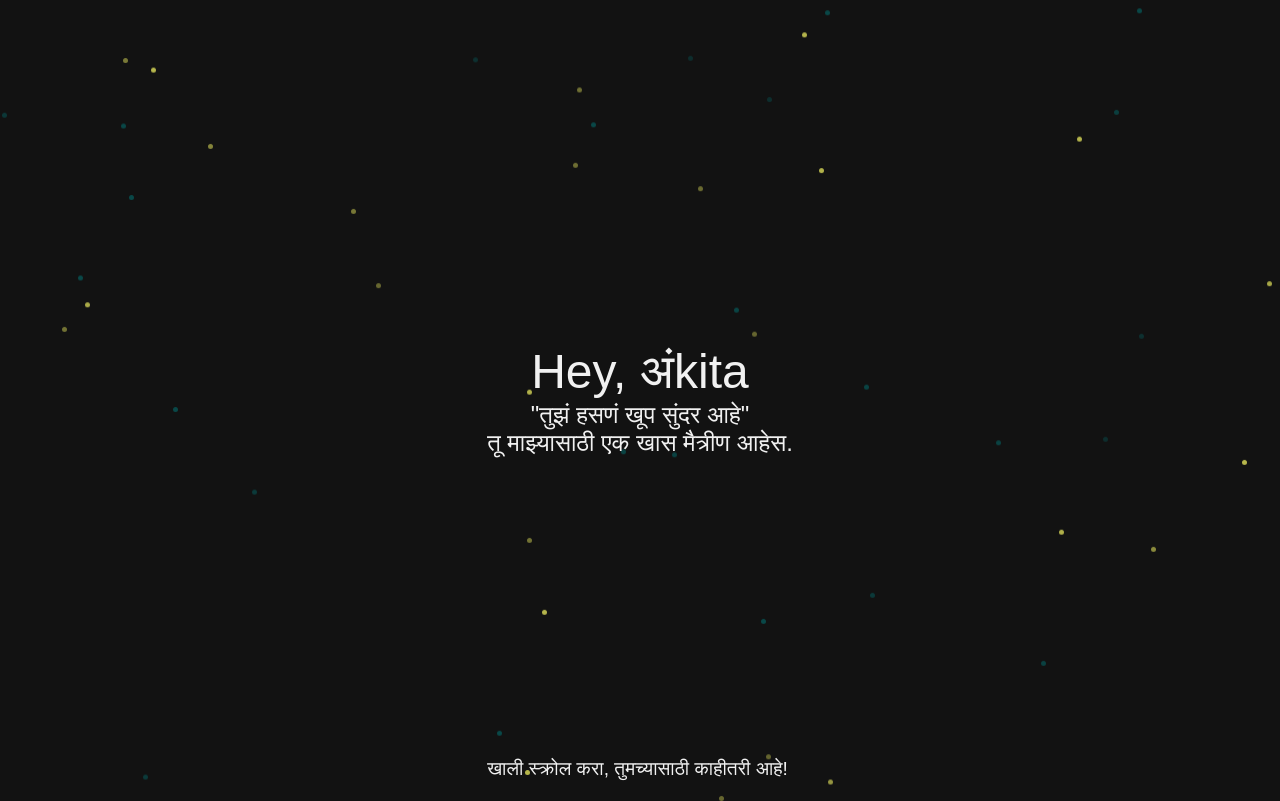
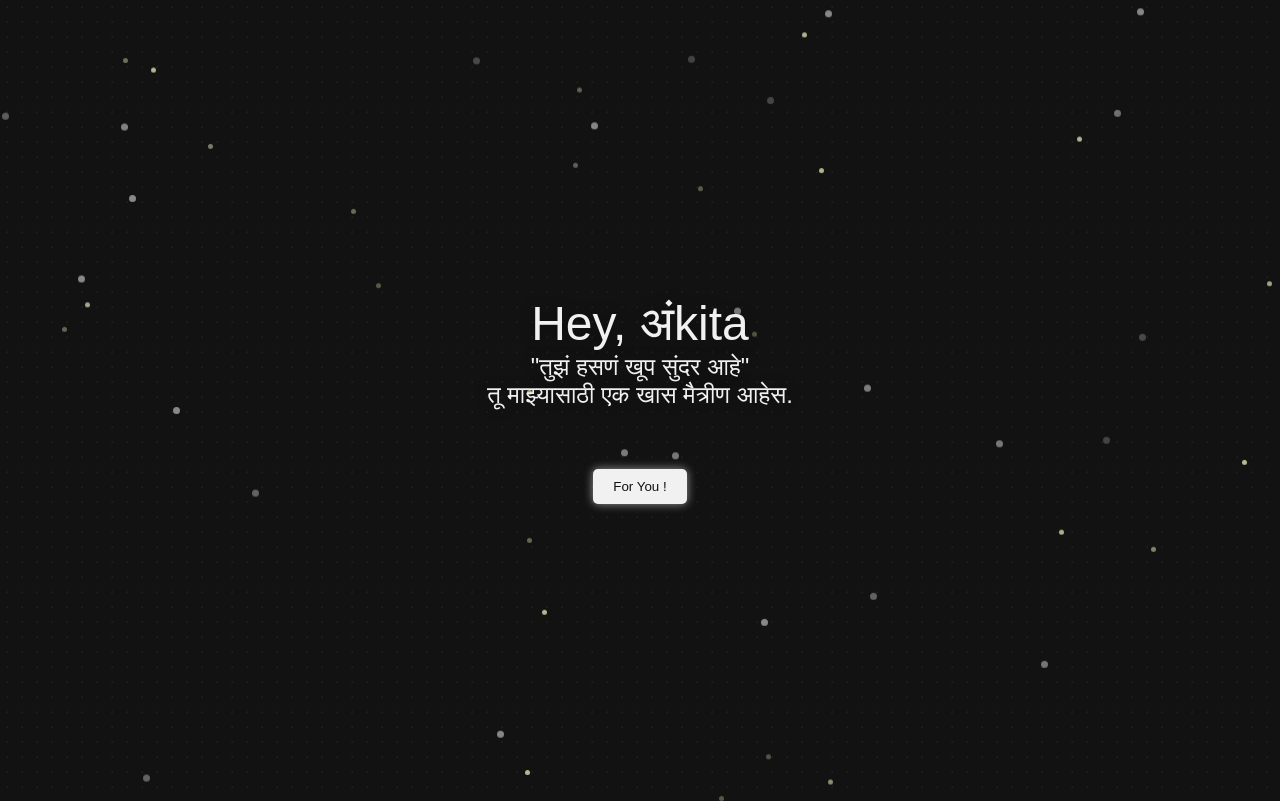
Before and after one commit to raindrain-21/HeyFlowers, a plain HTML site: page index.html in a window 1280 px wide. Drawn offline with Linux system fonts and the light colour scheme.

Commit message:
Update index.html

```diff
--- a/index.html
+++ b/index.html
@@ -11,7 +11,9 @@
             justify-content: center;
             align-items: center;
             height: 100vh;
-            background-color: #121212;
+            background-color: #121212; /* Solid dark background */
+            background-image: radial-gradient(rgba(255, 255, 255, 0.05) 1px, transparent 1px);
+            background-size: 15px 15px; /* Subtle dotted pattern for texture */
             font-family: Arial, sans-serif;
             color: #f1f1f1;
             overflow: hidden;
@@ -21,6 +23,9 @@
             text-align: center;
             z-index: 1;
         }
+        .welcome-text, .small-text {
+            text-shadow: 0px 0px 15px rgba(0, 0, 0, 0.3); /* Soft shadow for text */
+        }
         .welcome-text {
             font-size: 3rem;
             opacity: 0;
@@ -28,7 +33,7 @@
             animation: fadeIn 2s ease-in-out forwards, smoothFloat 6s ease-in-out infinite;
         }
         .small-text {
-            font-size: 1.5rem; /* Smaller font size for the second and third lines */
+            font-size: 1.5rem;
             opacity: 0;
             transform: translateY(-20px);
             animation: fadeIn 2s ease-in-out forwards, smoothFloat 6s ease-in-out infinite;
@@ -43,27 +48,40 @@
         }
         .star {
             position: absolute;
+            width: 7px;
+            height: 7px;
+            background: rgba(255, 255, 255, 0.5);
+            border-radius: 50%;
+            animation: twinkle 2s infinite, floatStar 10s ease-in-out infinite;
+            opacity: 0.8; /* Vary opacity for subtle effect */
+        }
+        .star:nth-child(even) {
             width: 5px;
             height: 5px;
-            background: rgba(0, 128, 128, 0.5); /* Teal */
-            border-radius: 50%;
-            animation: twinkle 2s infinite, floatStar 10s ease-in-out infinite;
-        }
-        .star:nth-child(even) {
-            background-color: rgba(255, 255, 102, 0.7); /* Light Yellow */
+            background-color: rgba(255, 255, 204, 0.7); /* Light Yellow */
         }
         @keyframes twinkle {
-            0%, 100% { opacity: 0.5; }
+            0%, 100% { opacity: 0.4; }
             50% { opacity: 1; }
         }
         @keyframes floatStar {
             0%, 100% { transform: translateY(0); }
             50% { transform: translateY(-15px); }
         }
-        .scroll-indicator {
-            position: absolute;
-            bottom: 20px;
-            font-size: 1.2rem;
+        .next-button {
+            margin-top: 60px;
+            padding: 10px 20px;
+            background-color: #f1f1f1;
+            color: #121212;
+            border: none;
+            border-radius: 5px;
+            cursor: pointer;
+            animation: fadeIn 3s ease-in-out forwards;
+            box-shadow: 0px 0px 10px rgba(241, 241, 241, 0.6); /* Glow effect */
+        }
+        .next-button:hover {
+            background-color: #ddd;
+            box-shadow: 0px 0px 15px rgba(255, 255, 255, 0.8);
         }
     </style>
 </head>
@@ -72,7 +90,7 @@
         <div class="welcome-text" id="welcomeText">Hey, अंkita</div>
         <div class="small-text" id="smallText1">"तुझं हसणं खूप सुंदर आहे"</div>
         <div class="small-text" id="smallText2">तू माझ्यासाठी एक खास मैत्रीण आहेस.</div>
-        <div class="scroll-indicator">खाली स्क्रोल करा, तुमच्यासाठी काहीतरी आहे! </div>
+        <button class="next-button" onclick="window.location.href='first.html'">For You !</button>
     </div>
     <script>
         window.onload = function() {
@@ -83,7 +101,7 @@
             smallText1.style.animation = 'fadeIn 2s ease-in-out forwards';
             smallText2.style.animation = 'fadeIn 2s ease-in-out forwards';
 
-            // Create multiple teal and light yellow stars at random positions
+            // Create multiple stars at random positions
             for (let i = 0; i < 50; i++) {
                 let star = document.createElement('div');
                 star.className = 'star';
@@ -93,13 +111,6 @@
                 document.body.appendChild(star);
             }
         };
-
-        // Ensure smooth scroll and trigger redirection
-        window.addEventListener('wheel', function(event) {
-            if (event.deltaY > 0) {
-                window.location.href = 'first.html';
-            }
-        });
     </script>
 </body>
 </html>
```
